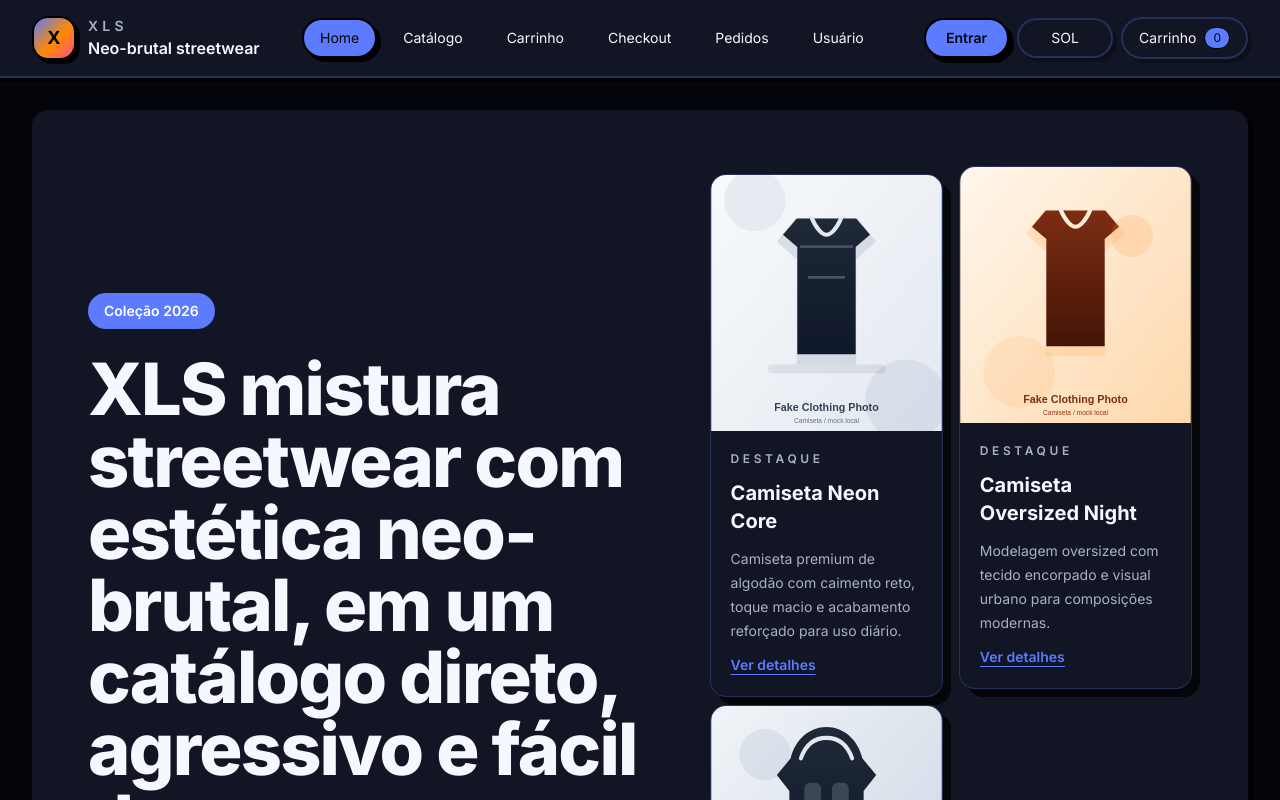
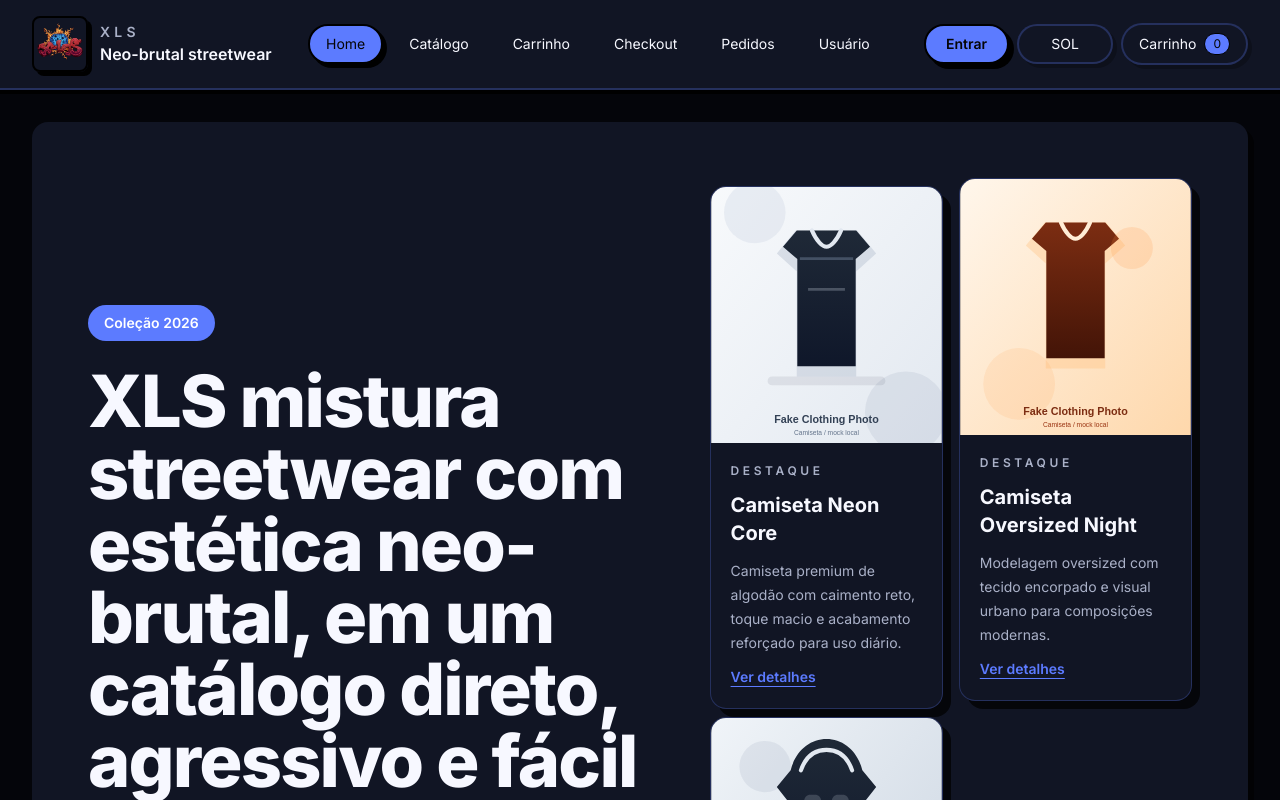
Before and after one commit to Zinnxs/Esdrastore, a React (Vite) app: page / in a window 1280 px wide. Shown: the top 800 px of the page. Built offline with nearby package versions, Linux system fonts and the light colour scheme.

Commit message:
Add files via upload

```diff
--- a/index.html
+++ b/index.html
@@ -5,6 +5,9 @@
     <meta name="viewport" content="width=device-width, initial-scale=1.0" />
     <meta name="theme-color" content="#050505" />
     <title>XLS</title>
+    <link rel="icon" href="/logosfundo.png" />
+    <link rel="apple-touch-icon" href="/logosfundo.png" />
+    <meta property="og:image" content="/logosfundo.png" />
     <script type="module" src="/src/main.jsx"></script>
   </head>
   <body>
--- a/src/components/Header.jsx
+++ b/src/components/Header.jsx
@@ -38,7 +38,7 @@ export function Header() {
     <header className="site-header">
       <div className="mx-auto flex max-w-7xl items-center justify-between gap-4 px-4 py-4 sm:px-6 lg:px-8">
         <NavLink to="/" className="flex items-center gap-3">
-          <span className="brand-badge">X</span>
+          <img src="/logosfundo.png" alt="XLS" className="brand-logo" />
           <div>
             <p className="text-sm font-semibold uppercase tracking-[0.3em] muted">XLS</p>
             <p className="text-base font-semibold text-[color:var(--text)]">Neo-brutal streetwear</p>
--- a/src/index.css
+++ b/src/index.css
@@ -46,6 +46,11 @@ img { display: block; max-width: 100%; }
   .site-header { @apply sticky top-0 z-50 backdrop-blur-sm; background: var(--surface); border-bottom: 2px solid var(--border); box-shadow: 0 4px 0 var(--shadow-edge); }
 
   .brand-badge { @apply flex h-11 w-11 items-center justify-center rounded-2xl text-lg font-bold shadow; background: linear-gradient(135deg, var(--primary), var(--accent) 55%, var(--highlight)); color: var(--primary-contrast); border: 2px solid var(--shadow-edge); box-shadow: 4px 4px 0 var(--shadow-edge); }
+
+  .brand-logo { width: 56px; height: 56px; object-fit: contain; border-radius: 8px; border: 2px solid var(--shadow-edge); box-shadow: 4px 4px 0 var(--shadow-edge); background: transparent; }
+  @media (max-width: 640px) {
+    .brand-logo { width: 44px; height: 44px; }
+  }
 
   .nav-link { @apply rounded-full px-4 py-2 text-sm font-medium transition; color: var(--text); border: 2px solid transparent; background: transparent; }
   .nav-link:hover { background: rgba(92, 123, 255, 0.16); border-color: rgba(92, 123, 255, 0.45); }
```
Also changed, not shown: public/logosfundo.png (added).
